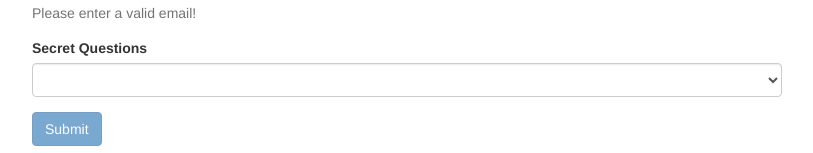
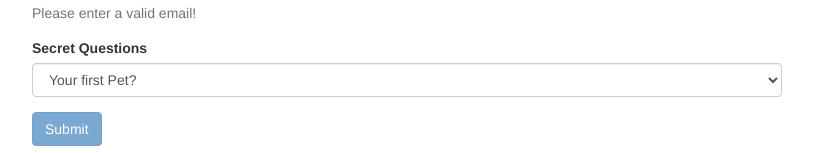
Before and after one commit to jonasdevries/ng-recap-forms-start, an Angular app: page / in a window 1280 px wide. Shown: the part 199-352 px from the top of the page, without its empty margins (233-1046 px from the left). Built offline with nearby package versions, Linux system fonts and the light colour scheme.

Commit message:
property binding of form

```diff
--- a/src/app/app.component.html
+++ b/src/app/app.component.html
@@ -32,7 +32,7 @@
           <label for="secret">Secret Questions</label>
           <select
             name="secret"
-            ngModel
+            [ngModel]="'pet'"
             id="secret"
             class="form-control">
             <option value="pet">Your first Pet?</option>
```
